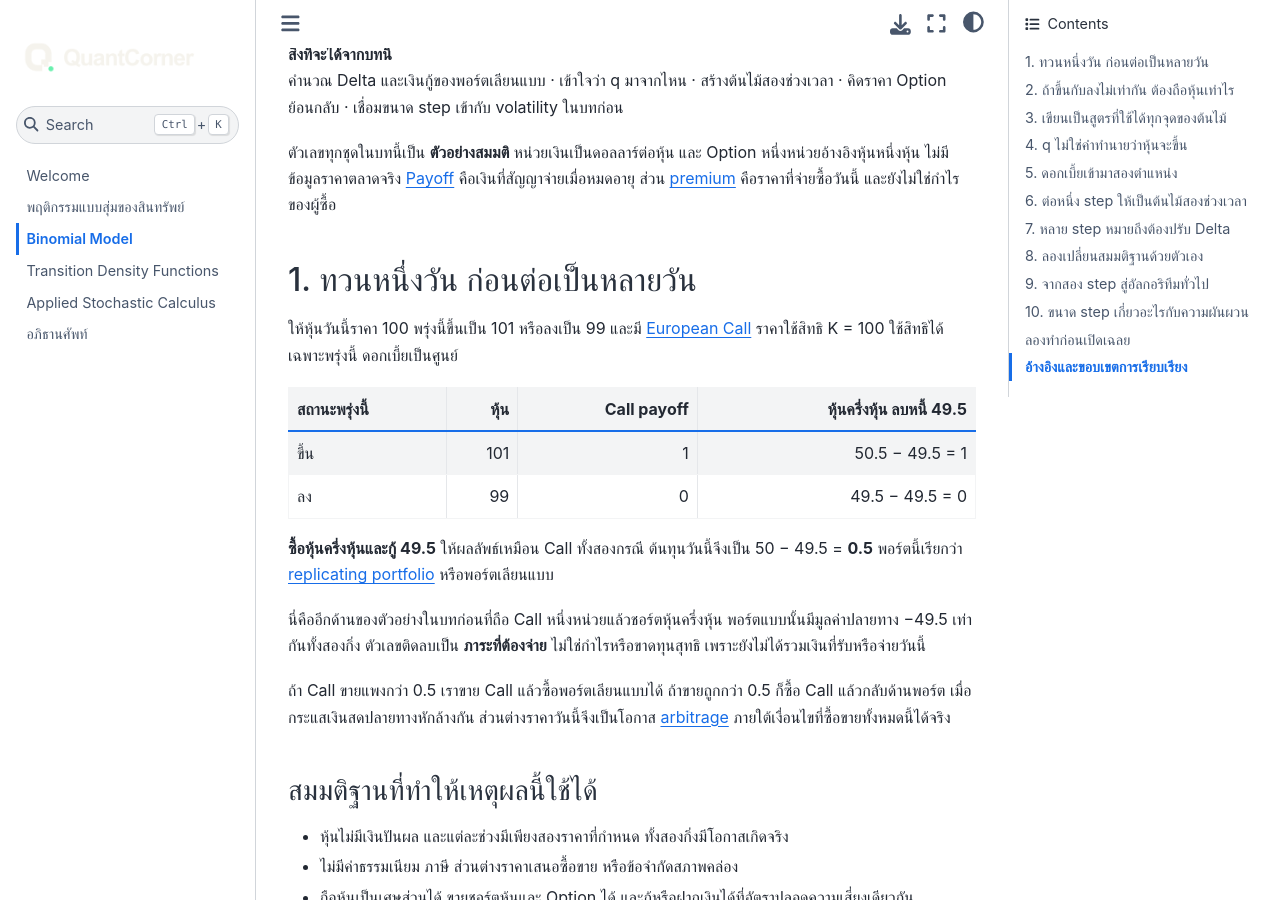
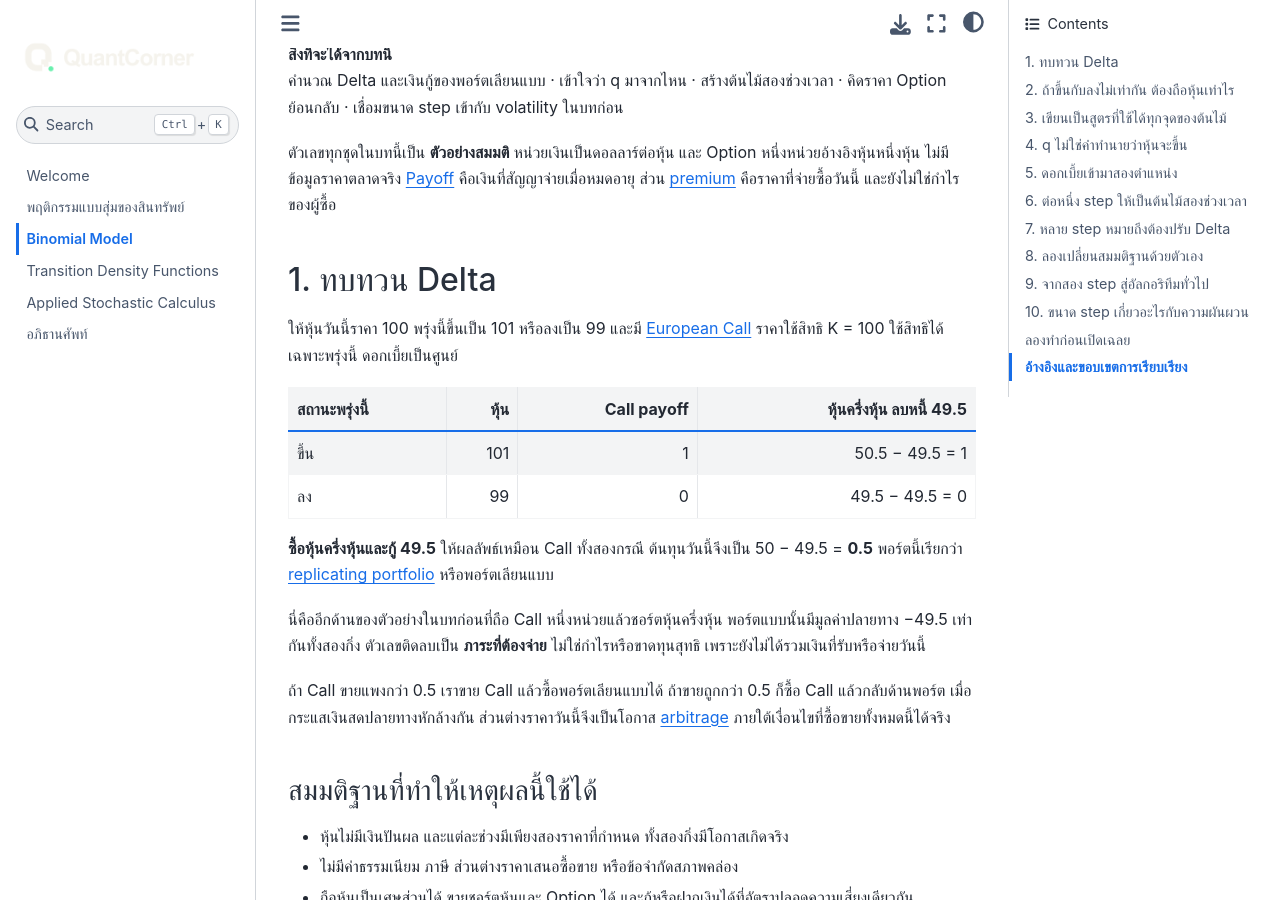
Before and after one commit to nutdnuy/quantitative-finance-notes, a Jupyter Book: the page built from binomial-model.md, in a window 1280 px wide and 900 px high, scrolled down 385 px. Built offline with Jupyter Book 1.0.4 settings and Sphinx 7.4.7 and the Sphinx Book theme 1.1.4, drawn with Linux system fonts in a browser that asks for light colours.

Commit message:
Rename the binomial recap heading to Delta review

```diff
--- a/binomial-model.md
+++ b/binomial-model.md
@@ -24,7 +24,7 @@ visual_route: no-image-generator
 
 <section id="one-step">
 
-## 1. ทวนหนึ่งวัน ก่อนต่อเป็นหลายวัน
+## 1. ทบทวน Delta
 
 ให้หุ้นวันนี้ราคา 100 พรุ่งนี้ขึ้นเป็น 101 หรือลงเป็น 99 และมี [European Call](glossary.html#european-option) ราคาใช้สิทธิ K = 100 ใช้สิทธิได้เฉพาะพรุ่งนี้ ดอกเบี้ยเป็นศูนย์
 
```
Also changed, not shown: 1 other file.
